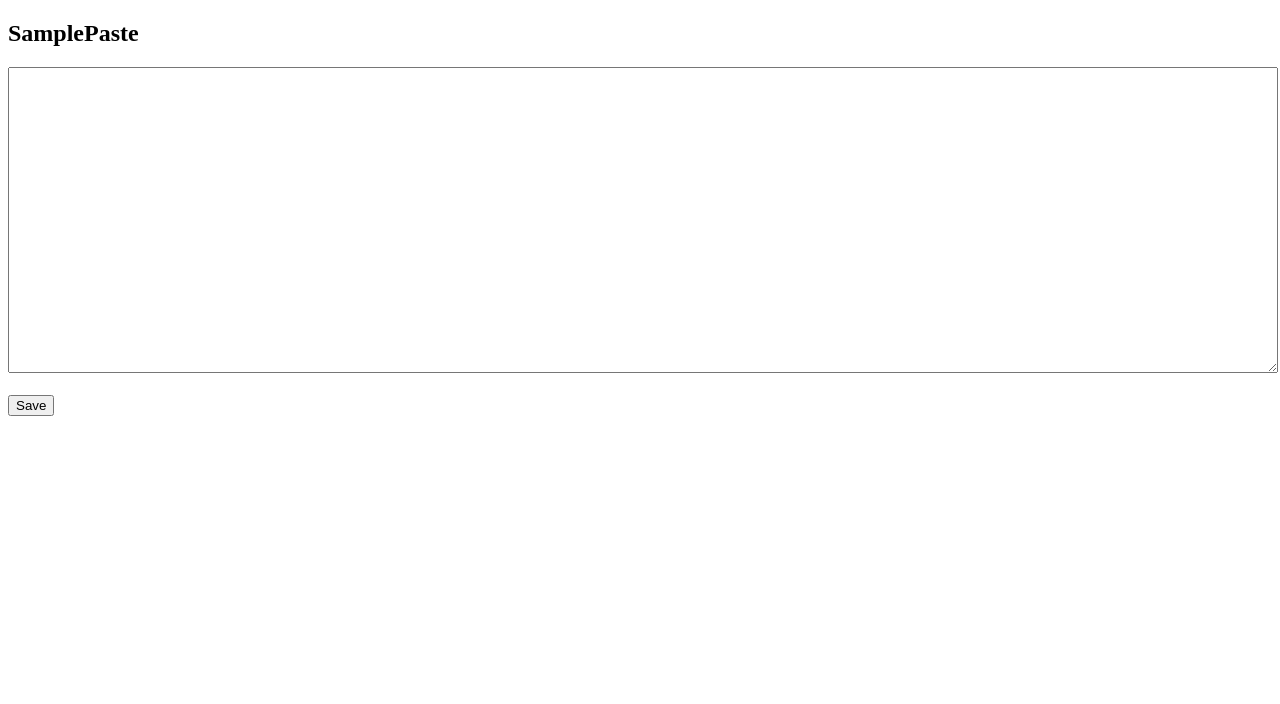
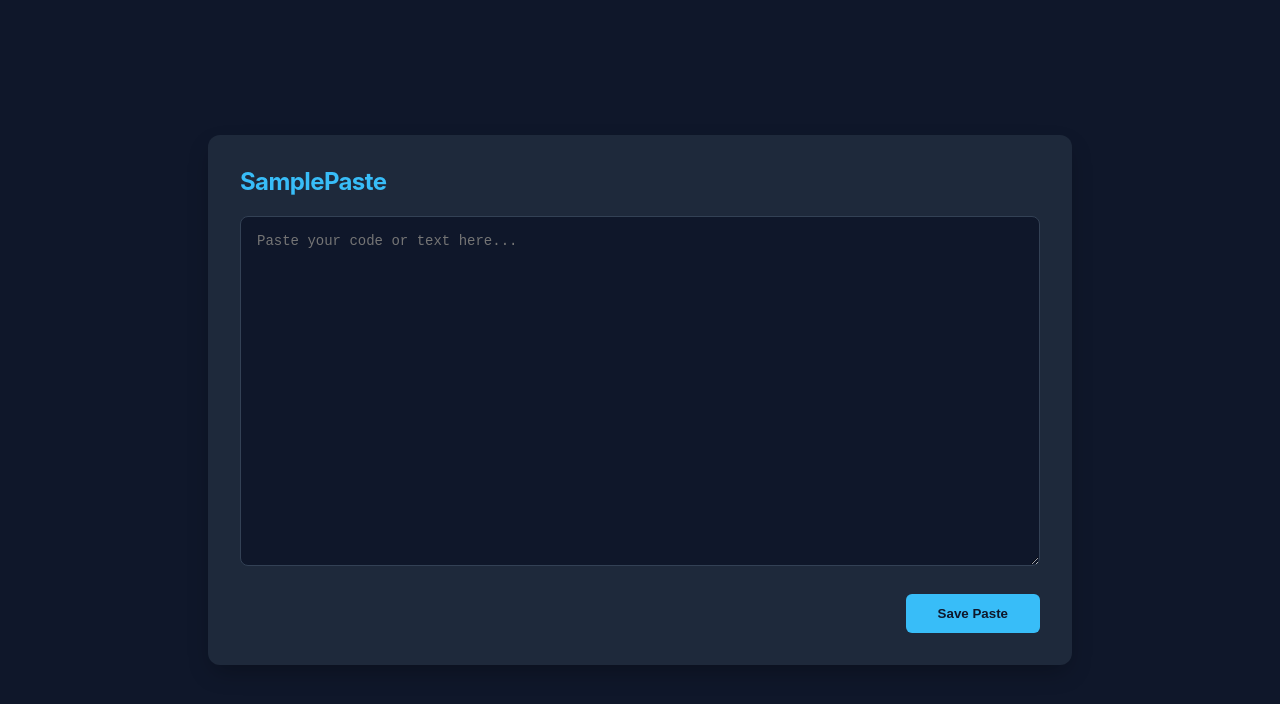
Before and after one commit to sample-hit/sample-hit.github.io, a plain HTML site: page pastebin/index.html in a window 1280 px wide. Drawn offline with Linux system fonts and the light colour scheme.

Commit message:
Update index.html

```diff
--- a/pastebin/index.html
+++ b/pastebin/index.html
@@ -1,25 +1,136 @@
 <!DOCTYPE html>
-<html>
+<html lang="en">
+<head>
+    <meta charset="UTF-8">
+    <meta name="viewport" content="width=device-width, initial-scale=1.0">
+    <title>SamplePaste | Minimalist Sharing</title>
+    <style>
+        /* Modern CSS Reset & Variable Setup */
+        :root {
+            --bg: #0f172a;
+            --card: #1e293b;
+            --text: #f8fafc;
+            --accent: #38bdf8;
+            --accent-hover: #0ea5e9;
+        }
+
+        body {
+            font-family: 'Inter', system-ui, -apple-system, sans-serif;
+            background-color: var(--bg);
+            color: var(--text);
+            display: flex;
+            justify-content: center;
+            align-items: center;
+            min-height: 100vh;
+            margin: 0;
+        }
+
+        .container {
+            width: 90%;
+            max-width: 800px;
+            background: var(--card);
+            padding: 2rem;
+            border-radius: 12px;
+            box-shadow: 0 10px 25px -5px rgba(0, 0, 0, 0.3);
+        }
+
+        h2 {
+            margin-top: 0;
+            font-weight: 700;
+            letter-spacing: -0.025em;
+            color: var(--accent);
+        }
+
+        textarea {
+            width: 100%;
+            height: 350px;
+            background: #0f172a;
+            border: 1px solid #334155;
+            border-radius: 8px;
+            color: #e2e8f0;
+            padding: 1rem;
+            font-family: 'Fira Code', 'Courier New', monospace;
+            font-size: 14px;
+            resize: vertical;
+            box-sizing: border-box;
+            outline: none;
+            transition: border-color 0.2s;
+        }
+
+        textarea:focus {
+            border-color: var(--accent);
+        }
+
+        .controls {
+            margin-top: 1.5rem;
+            display: flex;
+            justify-content: flex-end;
+        }
+
+        button {
+            background-color: var(--accent);
+            color: #0f172a;
+            border: none;
+            padding: 0.75rem 2rem;
+            font-weight: 600;
+            border-radius: 6px;
+            cursor: pointer;
+            transition: all 0.2s;
+        }
+
+        button:hover {
+            background-color: var(--accent-hover);
+            transform: translateY(-1px);
+        }
+
+        button:disabled {
+            opacity: 0.5;
+            cursor: not-allowed;
+        }
+    </style>
+</head>
 <body>
+
+<div class="container">
     <h2>SamplePaste</h2>
+    <textarea id="paste" placeholder="Paste your code or text here..."></textarea>
 
-<textarea id="paste" style="width:100%;height:300px"></textarea>
-<br><br>
-<button onclick="save()">Save</button>
+    <div class="controls">
+        <button id="saveBtn" onclick="save()">Save Paste</button>
+    </div>
+</div>
 
 <script>
 async function save() {
+    const btn = document.getElementById("saveBtn");
     const text = document.getElementById("paste").value;
-  if (!text) return alert("Empty");
 
+    if (!text.trim()) {
+        alert("Paste cannot be empty!");
+        return;
+    }
+
+    // UI Feedback
+    btn.disabled = true;
+    btn.innerText = "Saving...";
+
+    try {
         const r = await fetch("/api/create", {
             method: "POST",
             body: text
         });
 
+        if (!r.ok) throw new Error("Server error");
+
         const id = await r.text();
         location.href = "/public/" + id;
+    } catch (err) {
+        alert("Failed to save: " + err.message);
+        btn.disabled = false;
+        btn.innerText = "Save Paste";
+    }
 }
 </script>
+
 </body>
 </html>
```
Lines whose indentation alone changed are shown as unchanged.
